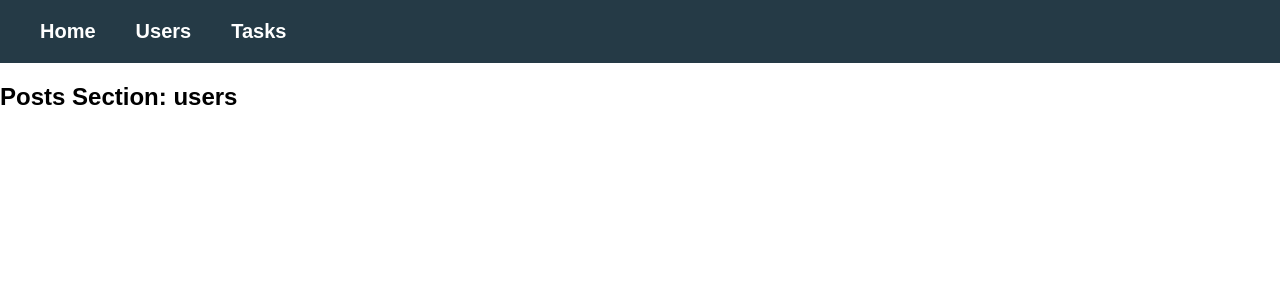
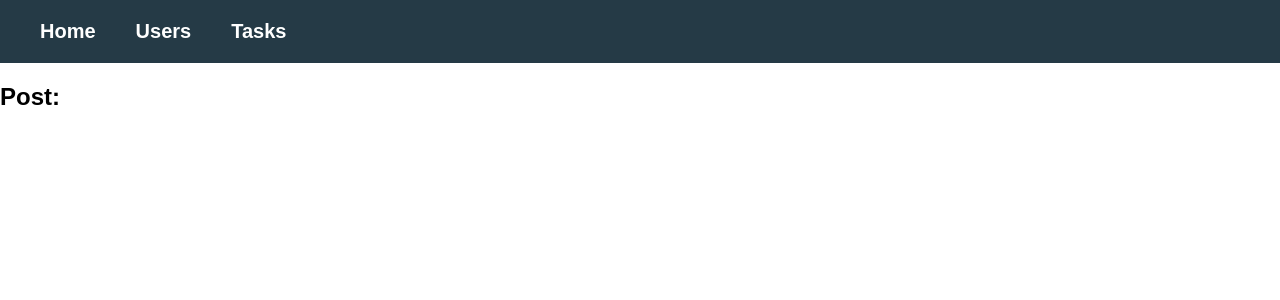
Before and after one commit to sntwandy/redux-course, a React app: page /posts/users in a window 1280 px wide. Shown: the top 300 px of the page. Built offline with nearby package versions, Linux system fonts and the light colour scheme.

Commit message:
Handling State for Users Posts

```diff
--- /dev/null
+++ b/src/components/PostUser.js
@@ -0,0 +1,11 @@
+import React from 'react';
+
+const PostUser = ({ name }) => {
+  return(
+    <div>
+      <h2>Post: { name }</h2>
+    </div>
+  );
+};
+
+export default PostUser;
--- a/src/posts/index.js
+++ b/src/posts/index.js
@@ -1,9 +1,36 @@
-import React from 'react';
+import React, {useState, useEffect} from 'react';
+import { connect } from 'react-redux';
+import { setError } from '../actions';
+
+// Components
+import PostUser from '../components/PostUser';
+import Error404 from '../components/Error404';
 
 const Posts = props => {
+  const [user, setUser] = useState({});
+
+  useEffect(() => {
+    props.users.map(user => (user.id == props.match.params.id) && setUser(user))
+  }, []);
+
   return(
-    <h2>Posts Section: {props.match.params.id}</h2>
+    <>
+      {
+        (props.error.length === 0) ?  <PostUser key={user.id} name={user.name} /> :  <Error404 error={props.error} />
+      }
+    </>
   );
 };
 
-export default Posts;
+const mapStateToProps = state =>{
+  return {
+    users: state.users,
+    error: state.error,
+  }
+};
+
+const mapDispatchToProps = {
+  setError,
+}
+
+export default connect(mapStateToProps, mapDispatchToProps)(Posts);
```
